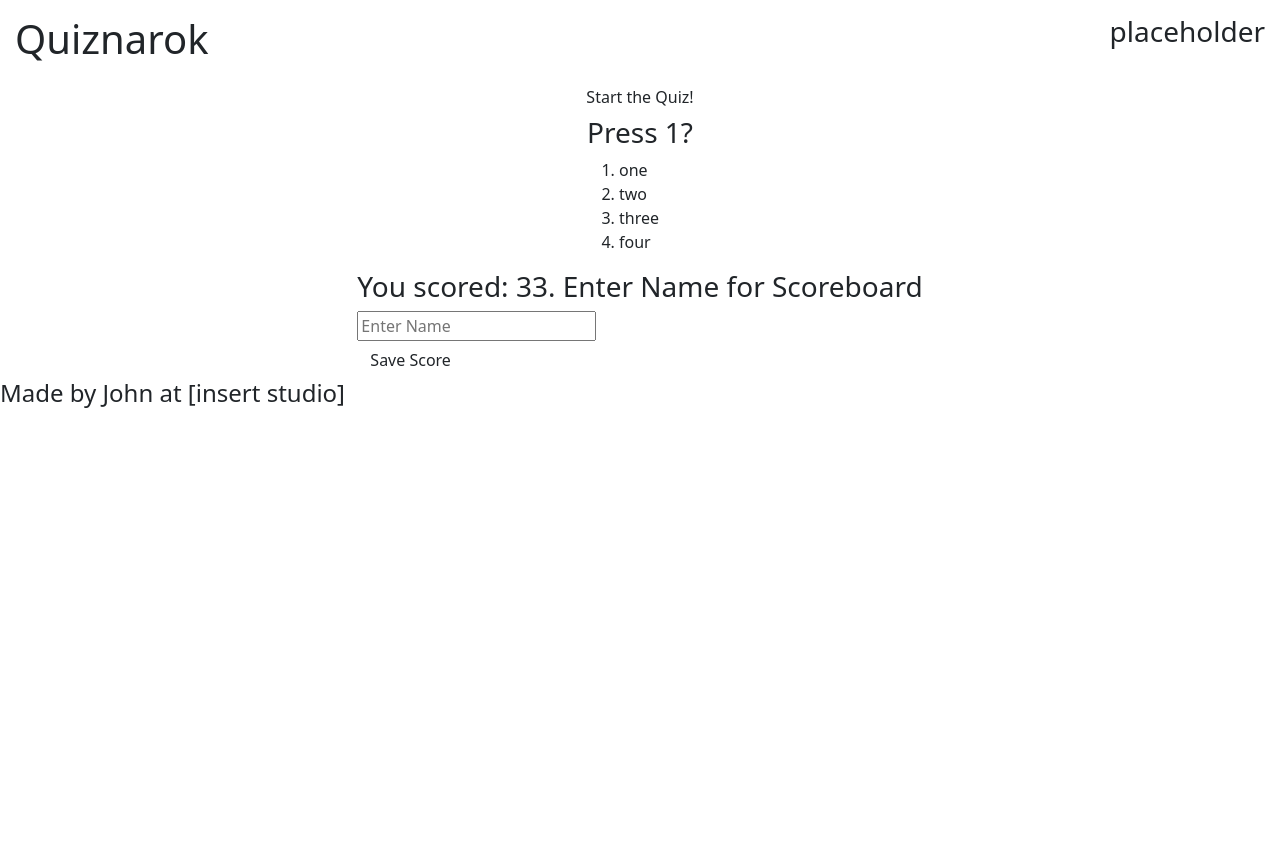
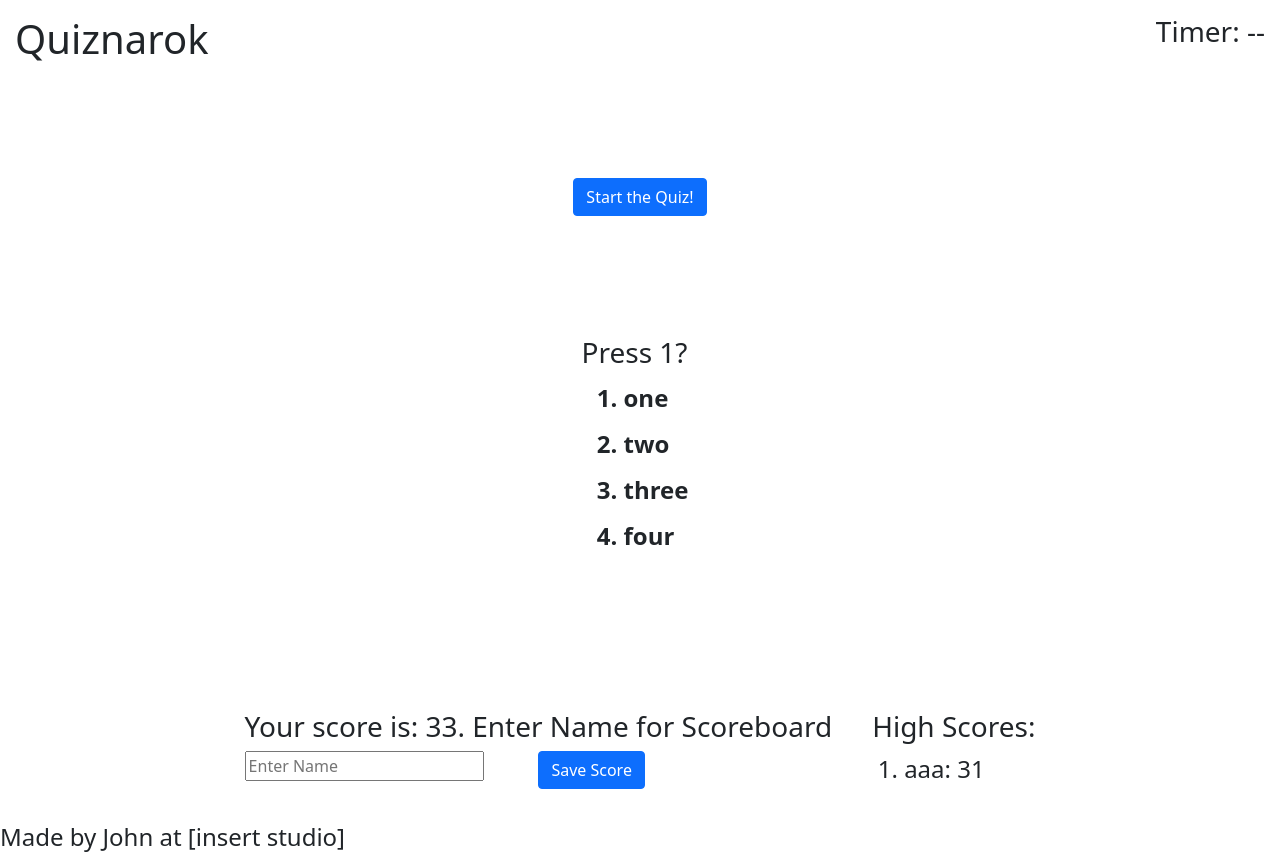
Before and after one commit to SrGiovanni/coded-quiz-app, a plain HTML site: page index.html in a window 1280 px wide. Before the commit the page ends 800 px from the top, so only its background shows below. Drawn offline with nearby package versions, Linux system fonts and the light colour scheme.

Commit message:
add styling, troubleshoot form

```diff
--- a/assets/css/style.css
+++ b/assets/css/style.css
@@ -11,10 +11,37 @@ header h1, header h3 {
     margin: 15px;
 }
 
+article{
+    margin: 20px;
+}
+
+.answer-choice{
+    font-size: 24px;
+    font-weight: bolder;
+    margin: 10px;
+    /* border: 2px solid;
+    border-radius: 5px; */
+    padding: auto 40px;
+}
+
+form{
+    display: flex;
+}
+
+.form-group{
+    flex-basis: 100%;
+}
+
+.score-individual{
+    font-size: 24px;
+}
+
 .primary{
     display: flex;
     justify-content: center;
+    margin-top: 100px;
 }
+
 .answer-wrong{
     background-color: red;
 }
--- a/assets/js/script.js
+++ b/assets/js/script.js
@@ -10,7 +10,7 @@ let timerEl = document.querySelector('#timer');
 
 var makeStartButton = function() {
     var startButtonEl = document.createElement('button');
-    startButtonEl.className = 'start-btn btn';
+    startButtonEl.className = 'start-btn btn btn-primary';
     startButtonEl.textContent = 'Start the Quiz!'
 
     primaryAreaEl.append(startButtonEl);
@@ -22,7 +22,6 @@ var makeStartButton = function() {
 //call next question
 
 nextQuestion = () => {
-    console.log( "ind" + qindex,' ', questions.length)
     if(qindex == questions.length){
         endQuiz();
         return;
@@ -67,7 +66,9 @@ setTimer = () => {
 endQuiz = () => {
     //generate score and score submission form
     inQuiz = false;
-    primaryAreaEl.innerHTML = "<h3>Congrats your score is "+ (timer + qindex)
+
+    primaryAreaEl.innerHTML = '';
+    primaryAreaEl.appendChild( makeScoreForm((timer + qindex)) );
 
 };
 
@@ -102,10 +103,11 @@ makeScoreForm = (score) => {
 
     let scoreFormLabelEl = document.createElement('div');
     scoreFormLabelEl.className = 'score-info';
-    scoreFormLabelEl.innerHTML = "<h3 class=''>You scored: " + score + ". Enter Name for Scoreboard</h3>"
+    scoreFormLabelEl.innerHTML = "<h3 class=''>Your score is: " + score + ". Enter Name for Scoreboard</h3>"
     scoreArticleEl.appendChild(scoreFormLabelEl);
 
     let scoreFormEl = document.createElement('form');
+    scoreFormEl.setAttribute('data-score', score);
 
     let inputContainerEl = document.createElement('div');
     inputContainerEl.className = 'form-group';
@@ -116,7 +118,7 @@ makeScoreForm = (score) => {
     buttonContainerEl.className = 'form-group';
 
     let formSubmitBtnEl = document.createElement('button');
-    formSubmitBtnEl.className = 'btn';
+    formSubmitBtnEl.className = 'btn btn-primary';
     formSubmitBtnEl.id = 'submit-score';
     formSubmitBtnEl.type = "Save Score";
     formSubmitBtnEl.textContent = 'Save Score';
@@ -130,11 +132,12 @@ makeScoreForm = (score) => {
 }
 
 makeScoreArea = () => {
+    console.log('making score')
     var scoreAreaEl = document.createElement('article');
 
     var scoreLabelEl = document.createElement('h3');
     scoreLabelEl.className = 'score-label';
-    scoreLabelEl.textContent = "Hightscores";
+    scoreLabelEl.textContent = "High Scores:";
     scoreAreaEl.appendChild(scoreLabelEl);
 
     var scoreListEl = document.createElement('ol');
@@ -167,11 +170,9 @@ questionChoiceHandler = (event) => {
     var targetEl = event.target;
 
     if(targetEl.matches('.answer-choice')){
-        console.log(targetEl);
         var chosen = targetEl.getAttribute('data-choice');
 
         var correct = questions[qindex-1].correct;
-        console.log(chosen,' ', correct);
         if(chosen != correct){
             event.target.classList.add('answer-wrong');
             timer -= 5;
@@ -186,9 +187,11 @@ questionChoiceHandler = (event) => {
 //    be sure to call save scores
 scoreFormHandler = (event) => {
     event.preventDefault();
-    var nameInput = document.querySelector("input[name='score-name']")
+    console.log(event);
+    let form = document.querySelector('form');
+    var nameInput = form.querySelector("input[name='score-name']");
 
-    highscores.push({name: nameInput, score: userScore})
+    highscores.push({ name: nameInput, score: form.getAttribute('data-score') });
 
     highscores.sort((itemA, itemB) => itemA.score - itemB.score)
 
@@ -228,3 +231,4 @@ primaryAreaEl.addEventListener('submit', scoreFormHandler);
 //test code region. Remove from final project
 document.querySelector("#check-question").appendChild( makeQuestion(questions[0]) );
 document.querySelector("#highscore").appendChild( makeScoreForm(33) );
+document.querySelector("#highscore").appendChild( makeScoreArea() );
--- a/index.html
+++ b/index.html
@@ -13,7 +13,7 @@
 <body>
     <header>
         <h1>Quiznarok</h1>
-        <h3 class="timer" id="timer">placeholder</h3>
+        <h3 class="timer" id="timer">Timer: --</h3>
     </header>
     <main>
         <section class="container-fluid primary" id="primary-area">
```
